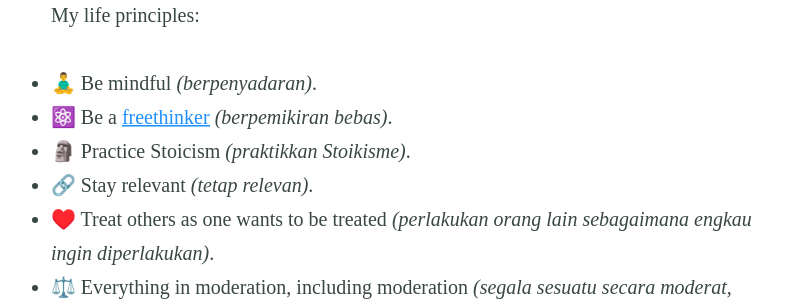
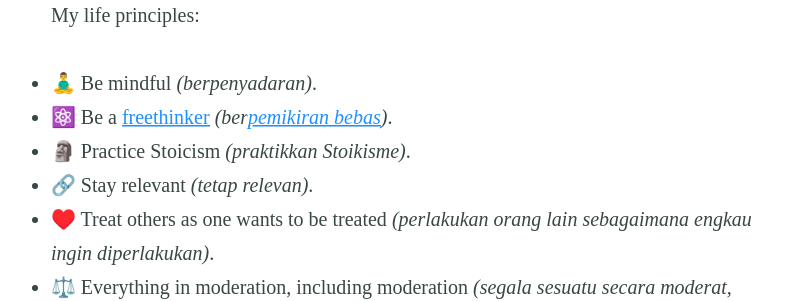
Before and after one commit to yudhaharton/yudhaharton.github.io, a Jekyll site: the page built from index.md, in a window 1280 px wide. Shown: the part 785-1086 px from the top of the page, without its empty margins (232-1019 px from the left). Built offline with Jekyll 4.4.1, drawn with Linux system fonts in a browser that asks for light colours; some web fonts are replaced.

Commit message:
Update index.md

```diff
--- a/index.md
+++ b/index.md
@@ -13,7 +13,7 @@ LIFE MOTTO: 🧠 Healthy Mind, 💪 Healthy Body, 🌎 Healthy Earth.
 
 My life principles:
 - 🧘‍♂️ Be mindful _(berpenyadaran)_.
-- ⚛️ Be a [freethinker](https://en.wikipedia.org/wiki/Freethought) _(berpemikiran bebas)_.
+- ⚛️ Be a [freethinker](https://en.wikipedia.org/wiki/Freethought) _(ber[pemikiran bebas](pemikiran bebas))_.
 - 🗿 Practice Stoicism _(praktikkan Stoikisme)_.
 - 🔗 Stay relevant _(tetap relevan)_.
 - ♥️ Treat others as one wants to be treated _(perlakukan orang lain sebagaimana engkau ingin diperlakukan)_.
```
